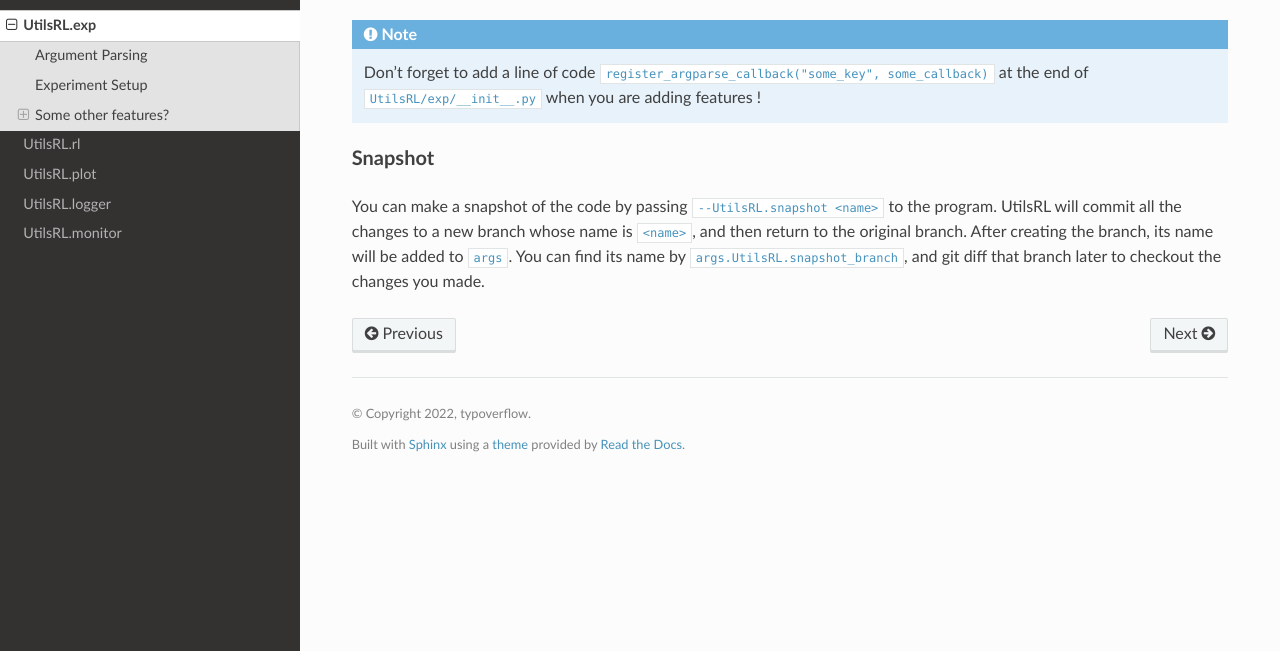
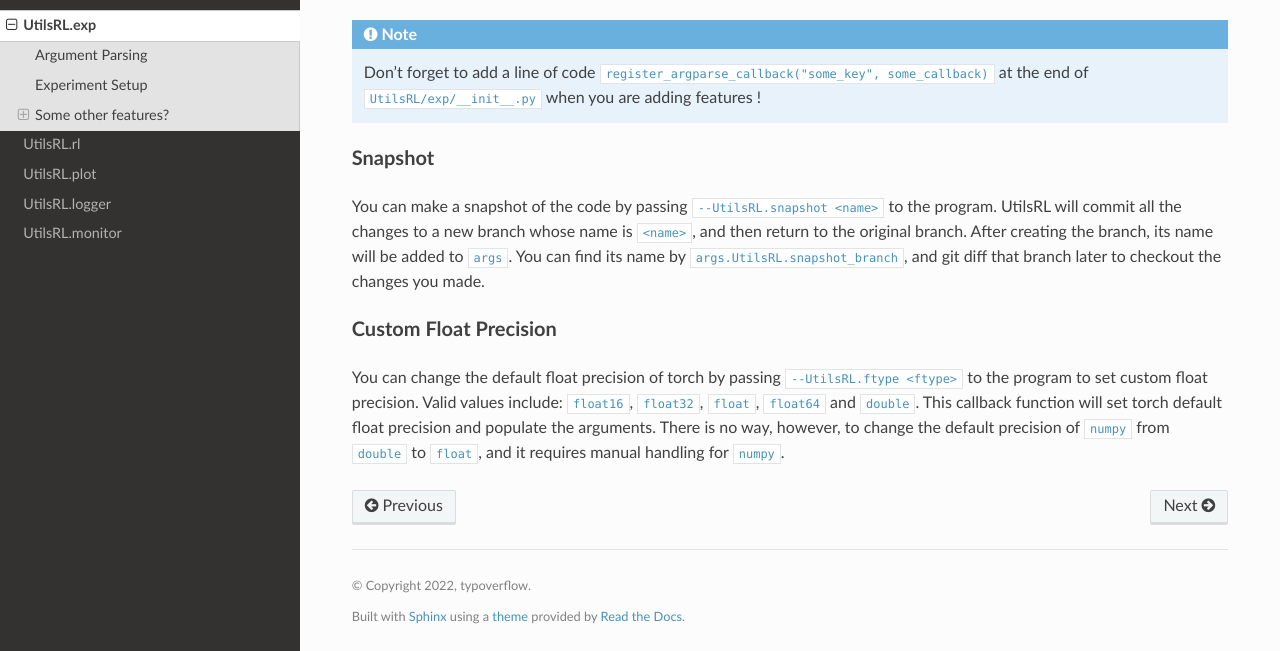
Before and after one commit to typoverflow/UtilsRL, a Sphinx documentation site: the page built from docs/source/modules/exp.rst, in a window 1280 px wide and 900 px high, scrolled down 1859 px, cut to the strip 249-900 px from the top of the window. Built offline with Sphinx 7.4.7 and the Read the Docs theme 2.0.0, drawn with Linux system fonts in a browser that asks for light colours; the version number could not be read and is left out.

Commit message:
update: docs for custom float type

```diff
--- a/docs/source/modules/exp.rst
+++ b/docs/source/modules/exp.rst
@@ -94,3 +94,11 @@ Snapshot
 You can make a snapshot of the code by passing ``--UtilsRL.snapshot <name>`` to the program. \
 UtilsRL will commit all the changes to a new branch whose name is ``<name>``, and then return to the original branch. After creating the branch, its name will be added to ``args``. \
 You can find its name by ``args.UtilsRL.snapshot_branch``, and git diff that branch later to checkout the changes you made.
+
+Custom Float Precision
+~~~~~~~~~~~~~~~~~~~~~~
+
+You can change the default float precision of torch by passing ``--UtilsRL.ftype <ftype>`` to the program to set custom float precision. \
+Valid values include: ``float16``, ``float32``, ``float``, ``float64`` and ``double``. This callback function will set torch default float precision and \
+populate the arguments. There is no way, however, to change the default precision of ``numpy`` from ``double`` to ``float``, and it requires manual \
+handling for ``numpy``.
--- a/docs/source/tutorials/minimal_ppo.rst
+++ b/docs/source/tutorials/minimal_ppo.rst
@@ -9,7 +9,7 @@ you on the basic usage of UtilsRL.
 1. Set up logger and arguments
 ------------------------------
 
-We placed all training configurations in `UtilsRL/examples/configs/ppo_mujoco.py`. \
+We placed all of the training configurations in `UtilsRL/examples/configs/ppo_mujoco.py`. \
 So simply parse the python configuration file with :func:`~UtilsRL.exp.parse_args` is enough.
 
 .. code-block:: python
```
